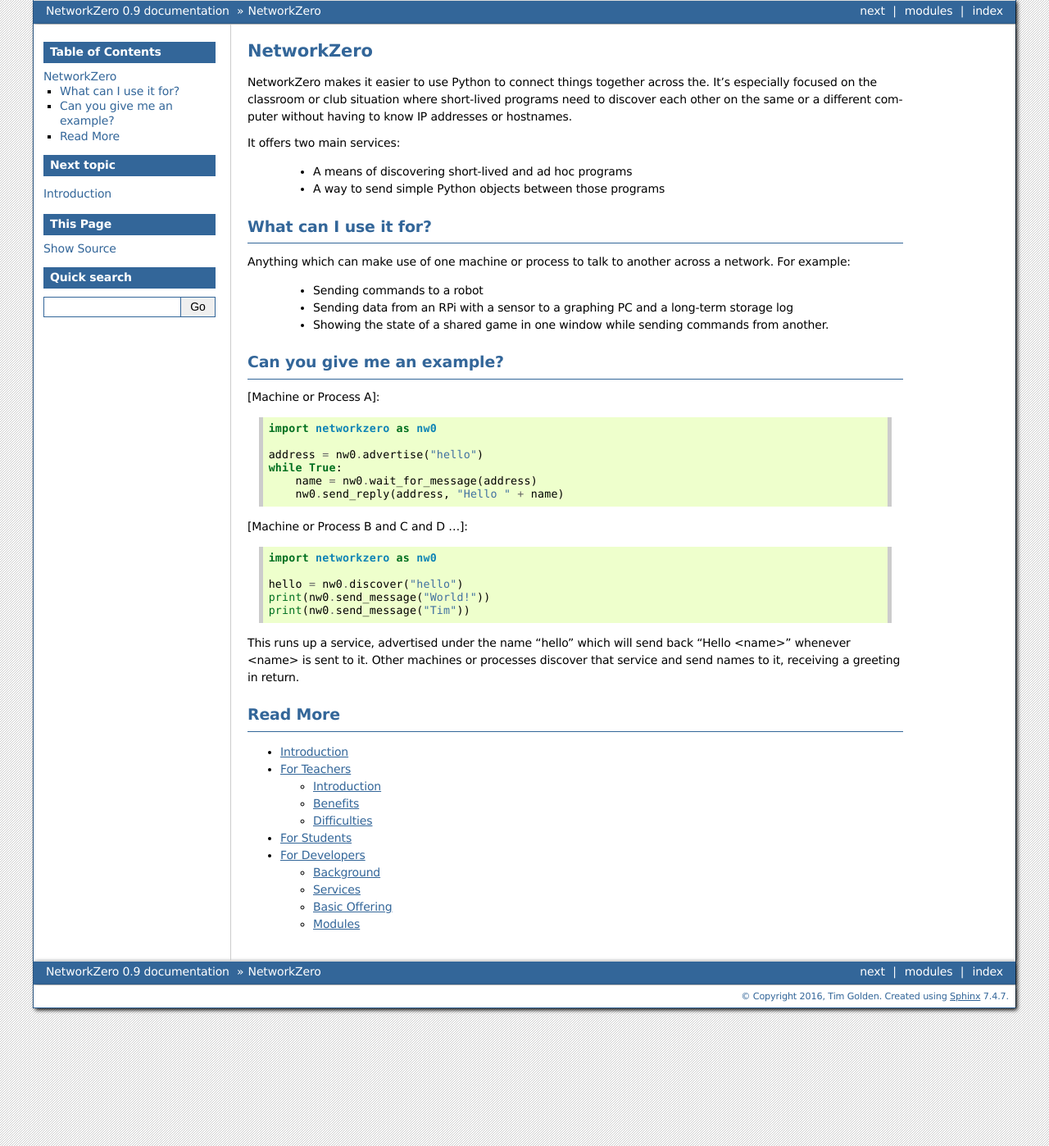
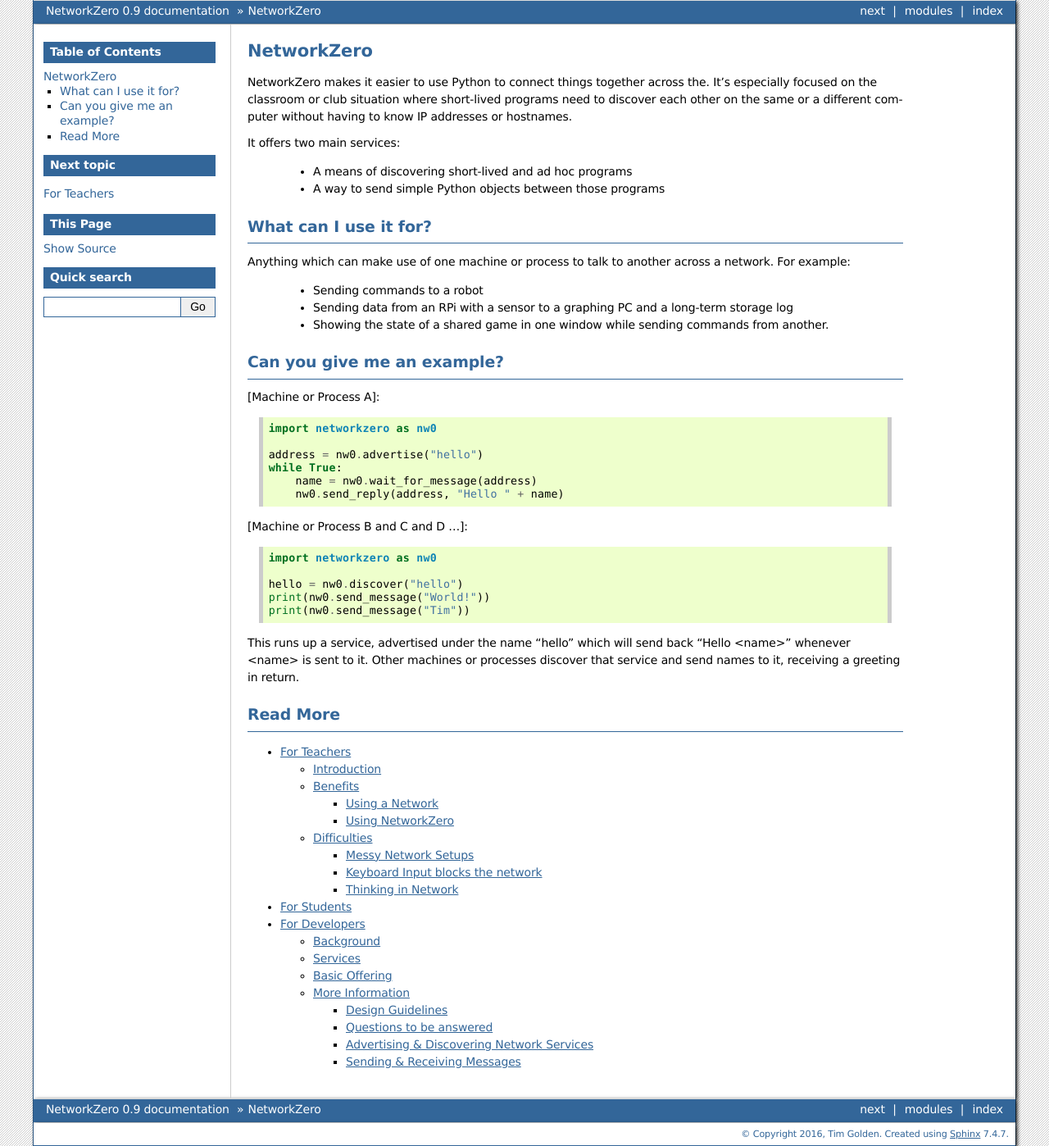
Before and after one commit to tjguk/networkzero, a Sphinx documentation site: the page built from docs/index.rst, in a window 1280 px wide. Shown: the whole page at 82% size. Built offline with Sphinx 7.4.7, drawn with Linux system fonts in a browser that asks for light colours.

Commit message:
Reshuffle the docs slightly, losing the general Introduction in favour of intros for devs, teachers & students

```diff
--- a/docs/for-developers.rst
+++ b/docs/for-developers.rst
@@ -96,8 +96,8 @@
 the other: it just makes it simpler.
 
 
-Modules
--------
+More Information
+----------------
 
 .. toctree::
    :maxdepth: 2
--- a/docs/index.rst
+++ b/docs/index.rst
@@ -51,9 +51,8 @@
 ---------
 
 .. toctree::
-   :maxdepth: 2
+   :maxdepth: 3
 
-   intro
    for-teachers
    for-students
    for-developers
--- a/docs/intro.rst
+++ /dev/null
@@ -1,2 +0,0 @@
-Introduction
-============
```
